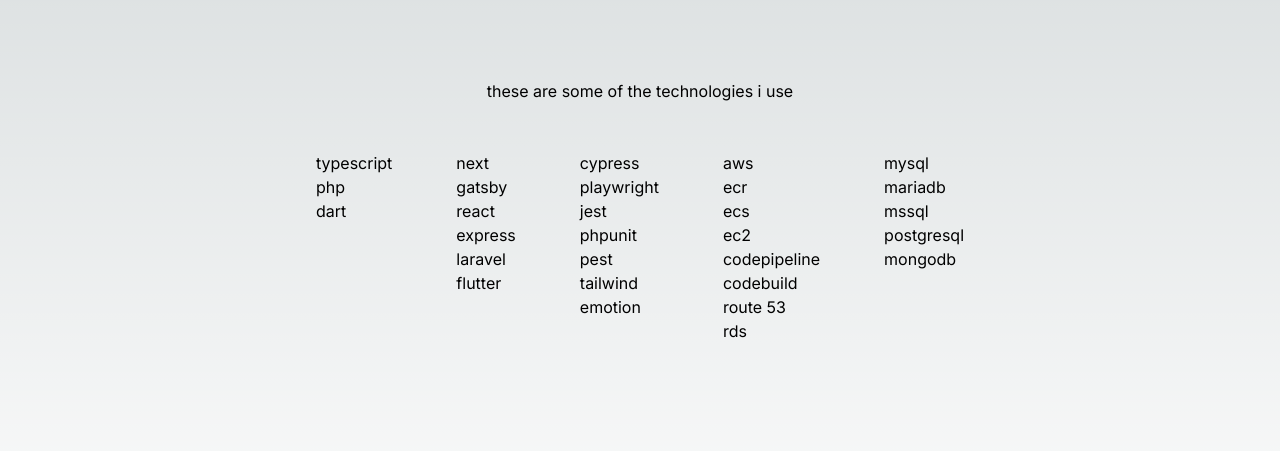
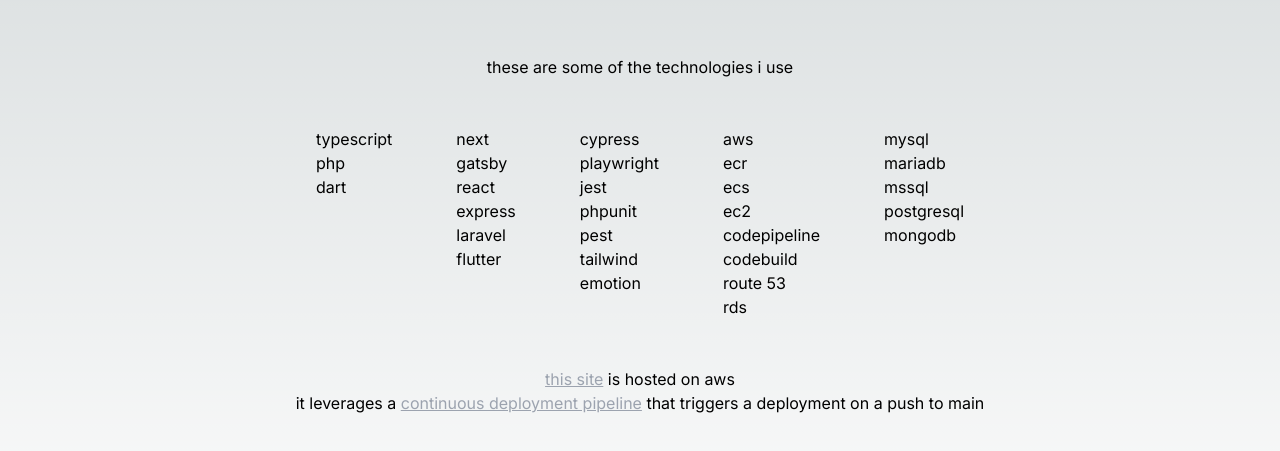
Before and after one commit to jake-schlaerth/portfolio, a Next.js app in the folder frontend/: page /code in a window 1280 px wide. Shown: the part 165-616 px from the top of the page. Built offline with nearby package versions, Linux system fonts and the light colour scheme.

Commit message:
make global internal and external link components with link styles, extend copy on code page

```diff
--- a/frontend/src/app/(pages)/code/page.tsx
+++ b/frontend/src/app/(pages)/code/page.tsx
@@ -1,3 +1,5 @@
+import { ExternalLink } from "@/app/components";
+
 const Code = () => (
   <>
     <h1>these are some of the technologies i use</h1>
@@ -52,6 +54,22 @@
         </ul>
       </div>
     </div>
+    <div className="flex flex-col items-center ">
+      <p>
+        <ExternalLink href="https://github.com/jake-schlaerth/portfolio">
+          this site
+        </ExternalLink>{" "}
+        is hosted on aws
+      </p>
+      <p>
+        {" "}
+        it leverages a{" "}
+        <ExternalLink href="https://github.com/jake-schlaerth/portfolio/blob/main/frontend/buildspec.yml">
+          continuous deployment pipeline
+        </ExternalLink>{" "}
+        that triggers a deployment on a push to main
+      </p>
+    </div>
   </>
 );
 
--- /dev/null
+++ b/frontend/src/app/components/ExternalLink.tsx
@@ -0,0 +1,11 @@
+import { AnchorHTMLAttributes } from "react";
+
+export const ExternalLink = ({
+  href,
+  children,
+  ...rest
+}: AnchorHTMLAttributes<HTMLAnchorElement>) => (
+  <a href={href} className="text-gray-400 underline" {...rest}>
+    {children}
+  </a>
+);
--- /dev/null
+++ b/frontend/src/app/components/InternalLink.tsx
@@ -0,0 +1,11 @@
+import Link, { LinkProps } from "next/link";
+
+interface InternalLinkProps extends LinkProps {
+  children: React.ReactNode;
+}
+
+export const InternalLink = ({ children, ...rest }: InternalLinkProps) => (
+  <Link className="text-gray-400 underline" {...rest}>
+    {children}
+  </Link>
+);
--- a/frontend/src/app/components/index.tsx
+++ b/frontend/src/app/components/index.tsx
@@ -2,3 +2,5 @@
 export * from "./Subtitle";
 export * from "./Title";
 export * from "./Canvas";
+export * from "./InternalLink";
+export * from "./ExternalLink";
--- a/frontend/src/app/page.tsx
+++ b/frontend/src/app/page.tsx
@@ -1,19 +1,11 @@
-import { Canvas } from "./components/Canvas";
-import { Subtitle, Title } from "./components";
-import Link from "next/link";
+import { Subtitle, Title, InternalLink } from "./components";
 
 const Home = () => (
   <>
     <Title>hi i&apos;m jake</Title>
     <Subtitle>
-      i write{" "}
-      <Link href="/code" className="text-gray-400 underline">
-        code
-      </Link>{" "}
-      and make{" "}
-      <Link href="/music" className="text-gray-400 underline">
-        music
-      </Link>
+      i write <InternalLink href="/code">code</InternalLink> and make{" "}
+      <InternalLink href="/music">music</InternalLink>
     </Subtitle>
   </>
 );
```
